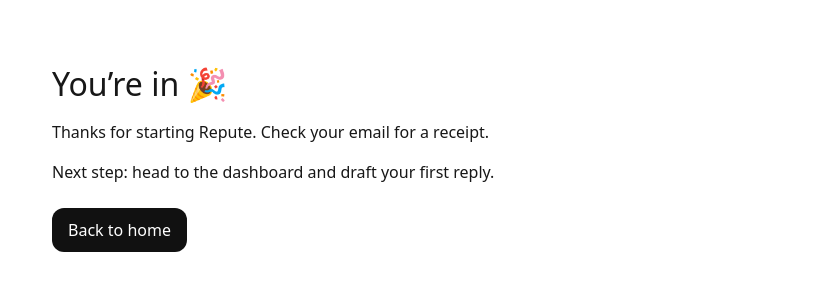
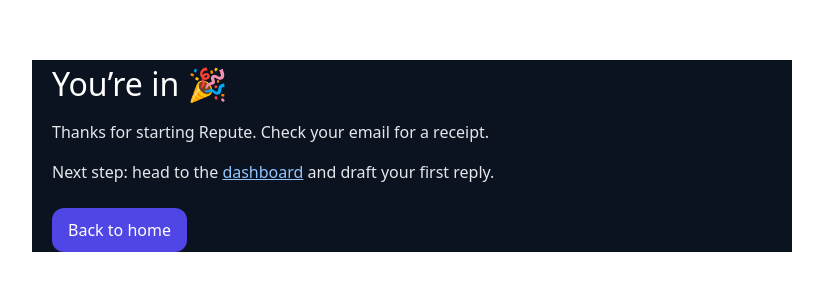
Before and after one commit to matt1095/nextjs-boilerplate, a Next.js app: page /thanks in a window 1280 px wide. Shown: the top 300 px of the page, without its empty margins (228-1051 px from the left). Built offline with nearby package versions, Linux system fonts and the light colour scheme.

Commit message:
Update page.tsx

```diff
--- a/app/thanks/page.tsx
+++ b/app/thanks/page.tsx
@@ -1,12 +1,12 @@
 export default function Thanks() {
   return (
-    <main style={{maxWidth:760, margin:"60px auto", padding:"0 20px", fontFamily:"system-ui"}}>
-      <h1 style={{fontSize:32, marginBottom:12}}>You’re in 🎉</h1>
+    <main style={{maxWidth:760, margin:"60px auto", padding:"0 20px", fontFamily:"system-ui", color:"#e5e7eb", background:"#0b1220"}}>
+      <h1 style={{fontSize:32, marginBottom:12, color:"#fff"}}>You’re in 🎉</h1>
       <p>Thanks for starting Repute. Check your email for a receipt.</p>
       <p style={{marginTop:16}}>
-        Next step: head to the <a href="/dashboard">dashboard</a> and draft your first reply.
+        Next step: head to the <a href="/dashboard" style={{color:"#93c5fd", textDecoration:"underline"}}>dashboard</a> and draft your first reply.
       </p>
-      <a href="/" style={{display:"inline-block", marginTop:24, padding:"10px 16px", borderRadius:12, background:"#111", color:"#fff", textDecoration:"none"}}>
+      <a href="/" style={{display:"inline-block", marginTop:24, padding:"10px 16px", borderRadius:12, background:"#4f46e5", color:"#fff", textDecoration:"none"}}>
         Back to home
       </a>
     </main>
```
